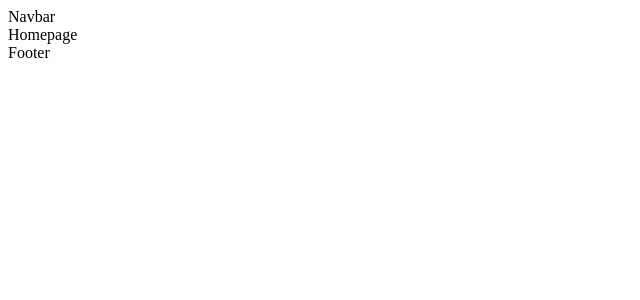
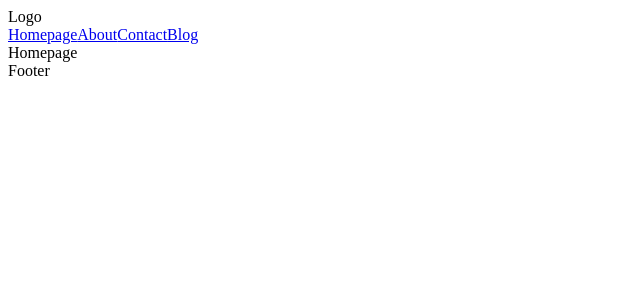
Before and after one commit to sammygojs/FS-App, a Next.js app: page / in a window 1280 px wide. Shown: the top 300 px of the page, without its empty margins (0-640 px from the left). Built offline with nearby package versions, Linux system fonts and the light colour scheme.

Commit message:
Adding links to navbar

```diff
--- a/src/components/navbar/Navbar.jsx
+++ b/src/components/navbar/Navbar.jsx
@@ -1,7 +1,18 @@
 import React from 'react'
+import Link from "next/link"
+
+import Links from "./links/Links"
 
 export default function Navbar() {
   return (
-    <div>Navbar</div>
+    <div>
+        <div>Logo</div>
+        <div>
+            <Links/>
+            {/* <Link href="/">Homepage</Link>
+            <Link href="/about">About</Link>
+            <Link href="/contact">Contact</Link> */}
+        </div>
+    </div>
   )
 }
--- /dev/null
+++ b/src/components/navbar/links/Links.jsx
@@ -0,0 +1,31 @@
+import React from 'react'
+import Link from "next/link"
+
+export default function Links() {
+    const links = [
+        {
+            title:"Homepage",
+            path: "/",
+        },
+        {
+            title:"About",
+            path: "/about",
+        },
+        {
+            title:"Contact",
+            path: "/contact",
+        },
+        {
+            title:"Blog",
+            path: "/blog",
+        },
+    ];
+
+  return (
+    <div>
+        {links.map((link=>(
+            <Link href={link.path} key={link.title}>{link.title}</Link>
+        )))}
+    </div>
+  )
+}
```
